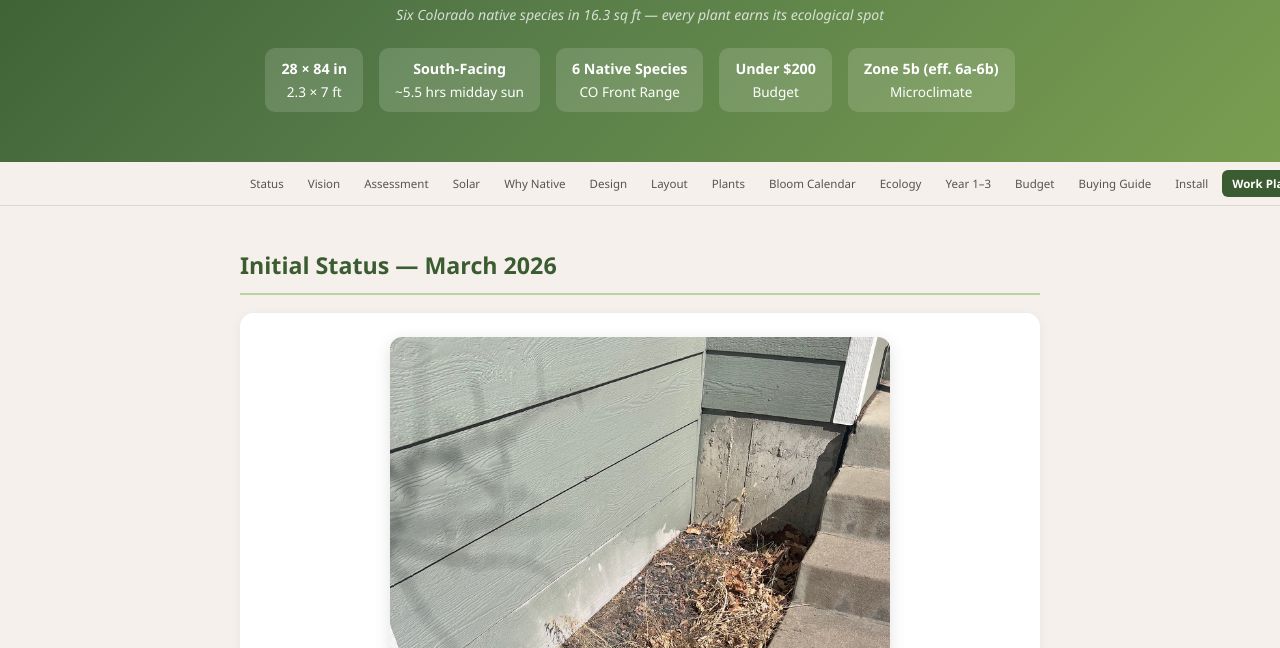
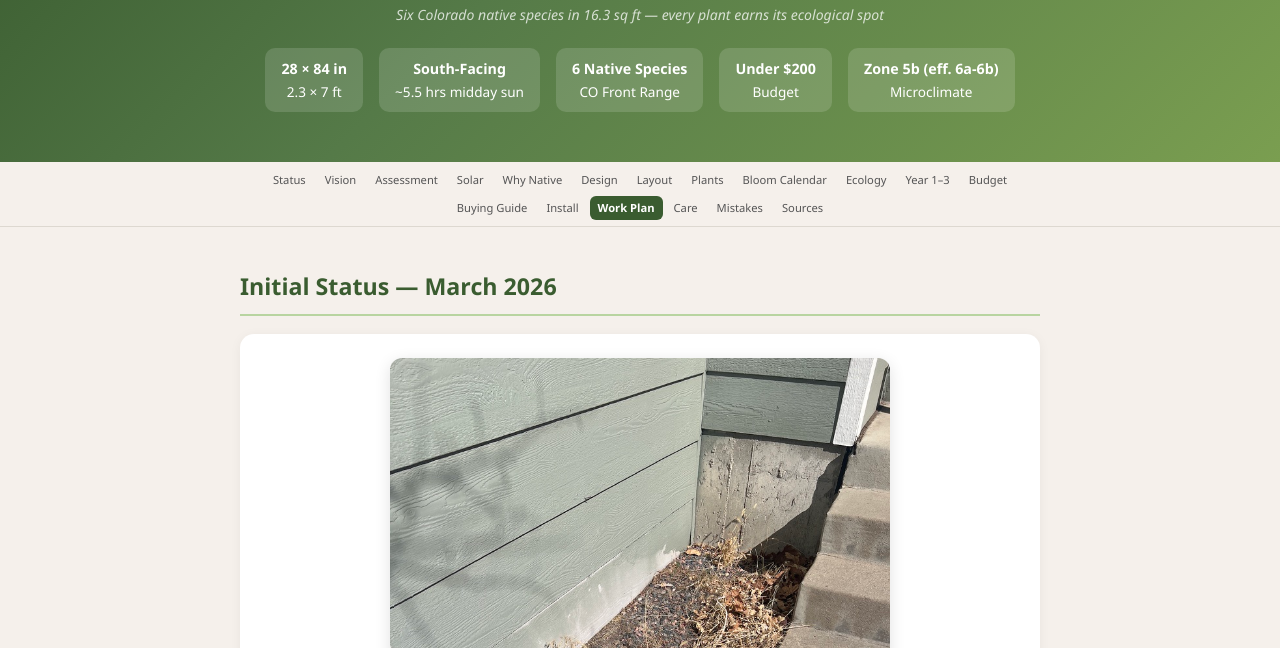
Before and after one commit to timmyers/yard26, a plain HTML site: page foundation-bed-design.html in a window 1280 px wide. Shown: the part 152-800 px from the top of the page. Drawn offline with Linux system fonts and the light colour scheme.

Commit message:
Fix nav overflow by switching to flex-wrap centered layout
Co-Authored-By: Claude Opus 4.6 (1M context) <noreply@anthropic.com>

```diff
--- a/foundation-bed-design.html
+++ b/foundation-bed-design.html
@@ -24,16 +24,17 @@
   .page-nav {
     background: rgba(245,240,235,0.95); backdrop-filter: blur(8px); -webkit-backdrop-filter: blur(8px);
     border-bottom: 1px solid #ddd8d0; position: sticky; top: 0; z-index: 100;
-    padding: 8px 0; overflow-x: auto; -webkit-overflow-scrolling: touch;
+    padding: 6px 0;
   }
   .page-nav ul {
-    display: flex; gap: 4px; list-style: none; max-width: 840px; margin: 0 auto; padding: 0 20px;
-    white-space: nowrap;
+    display: flex; flex-wrap: wrap; gap: 3px; list-style: none;
+    max-width: 840px; margin: 0 auto; padding: 0 20px;
+    justify-content: center;
   }
   .page-nav a {
-    display: block; font-size: 0.72em; color: #555; text-decoration: none;
-    padding: 4px 10px; border-radius: 6px; transition: background 0.15s, color 0.15s;
-    font-weight: 500;
+    display: block; font-size: 0.7em; color: #555; text-decoration: none;
+    padding: 3px 8px; border-radius: 6px; transition: background 0.15s, color 0.15s;
+    font-weight: 500; white-space: nowrap;
   }
   .page-nav a:hover { background: #e0f0d0; color: #2a4a20; }
   .page-nav a.nav-highlight { background: #3a5c30; color: white; font-weight: 600; }
```
